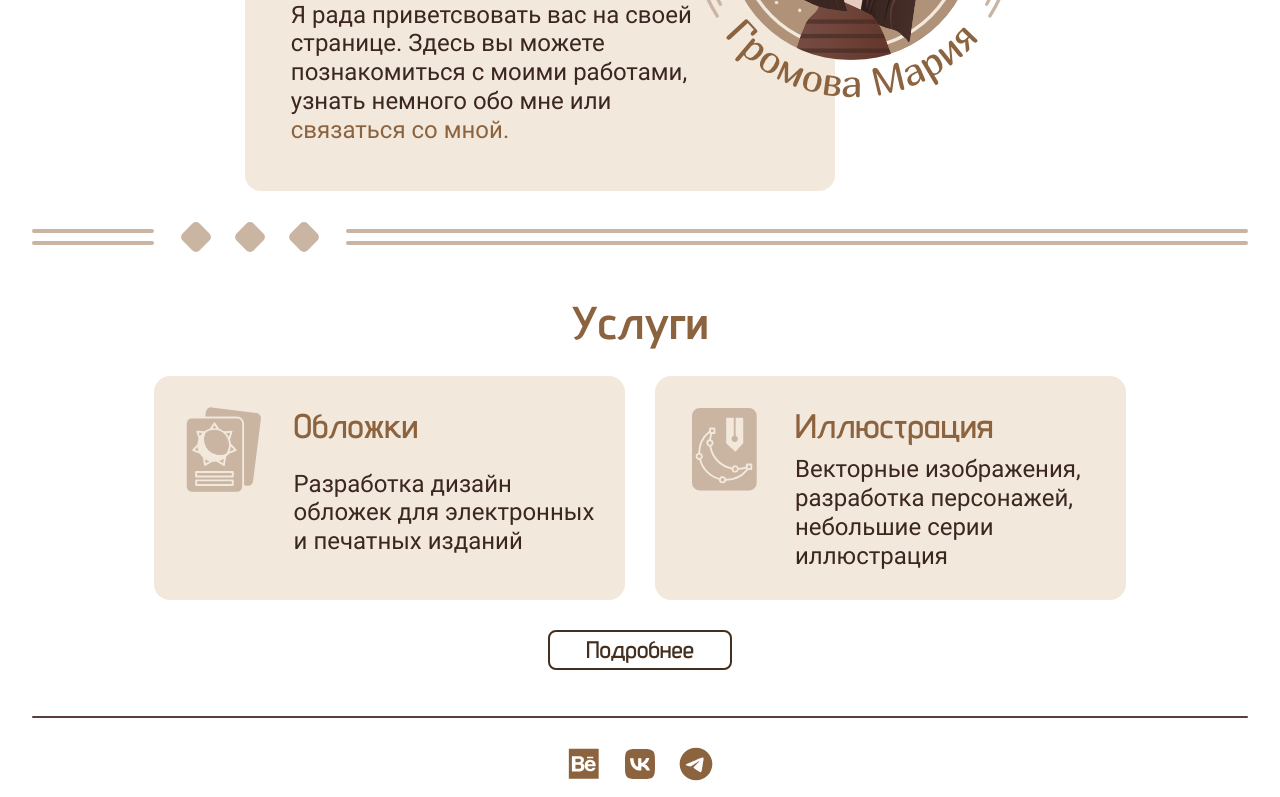
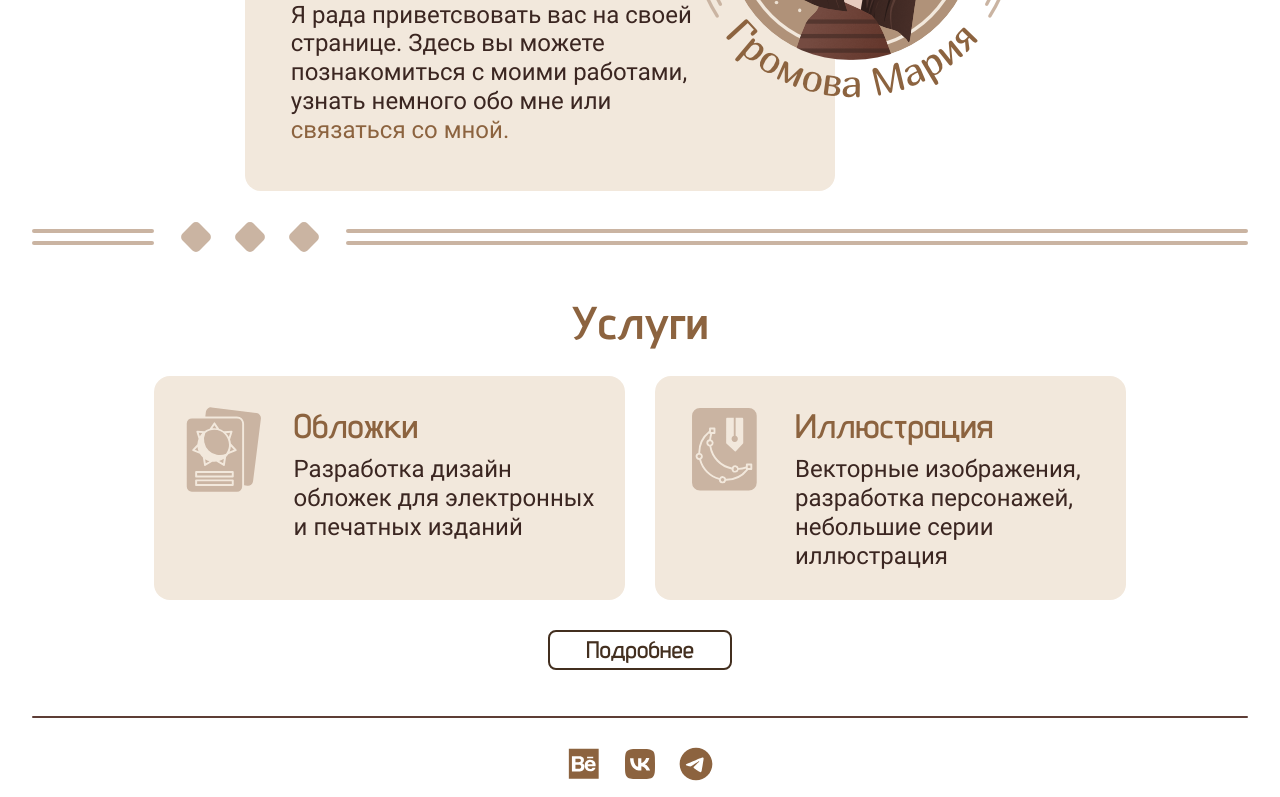
Before and after one commit to gromovamu/illustrator-portfolio-demo, a Next.js app: page / in a window 1280 px wide. Shown: the part 377-1174 px from the top of the page. Built offline with nearby package versions, Linux system fonts and the light colour scheme.

Commit message:
немного переделала верстку в секции Услуги

```diff
--- a/app/page.tsx
+++ b/app/page.tsx
@@ -18,8 +18,7 @@ const shortServicesData: Service[] = [
     iconSrc: "/img/svg/illustrationIcon.svg",
     title: "Иллюстрация",
     descr: "Векторные изображения, разработка персонажей, небольшие серии иллюстрация"
-  }
-];
+  }];
 
 const socialLinkList: Social[] = [
   {
--- a/components/ShortServiceCard/ShortServiceCard.module.css
+++ b/components/ShortServiceCard/ShortServiceCard.module.css
@@ -1,7 +1,8 @@
 .card {
     display: grid;
     grid-template-columns: [start] auto [iconEnd] 1fr [end];
-    gap: 0 var(--padding);
+    grid-template-rows: auto 1fr;
+    gap: 8px var(--padding);
 }
 
 .icon {
@@ -14,13 +15,11 @@
 
 .title {
     grid-column: iconEnd / end;
-    margin-bottom: 8px;
 }
 
 .descr {
-    grid-column: iconEnd / end ;
+    grid-column: iconEnd / end;
 }
-
 
 @media (max-width: 860px) {
     .icon {
@@ -29,7 +28,6 @@
     }
 }
 
-
 @media (max-width: 760px) {
     .card {
         display: flex;
@@ -37,20 +35,16 @@
         padding: var(--padding-small) var(--padding);
         align-items: center;
         justify-content: center;
-        gap: 8px ;
+        gap: 8px;
     }
 
     .icon {
         position: relative;
     }
-
-    .title {
-        margin-bottom: 0;
-    }
 }
 
 @media (max-width: 520px) {
     .card {
-        padding: var(--padding-small) ;
+        padding: var(--padding-small);
     }
 }
--- a/components/ShortServices/ShortServices.module.css
+++ b/components/ShortServices/ShortServices.module.css
@@ -11,7 +11,7 @@
 .list {
     display: grid;
     grid-template-columns: repeat(2, 1fr);
-    gap: var(--padding-small) var(--padding);
+    gap: var(--padding);
     max-width: 80%;
 }
 
@@ -37,6 +37,7 @@
     .list {
         grid-template-columns: 1fr;
         max-width: 70%;
+        gap: var(--padding-small);
     }
 }
 
```
